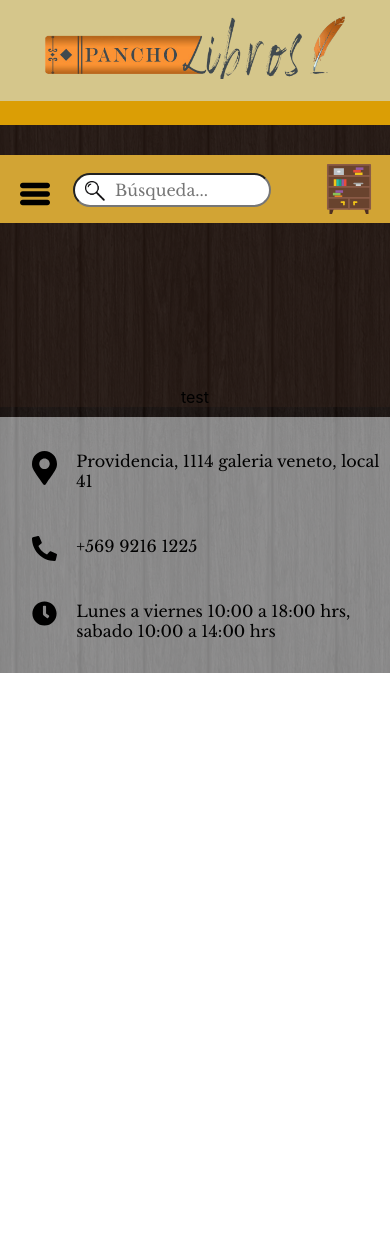
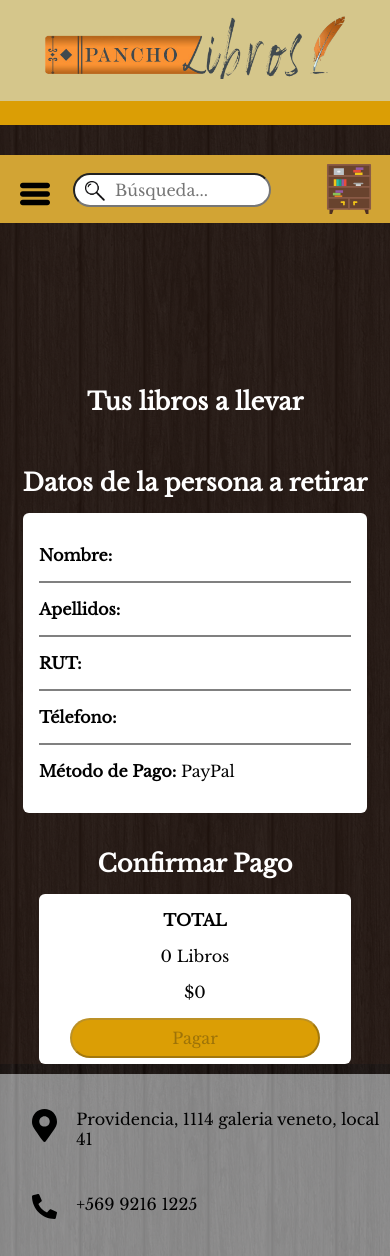
Before and after one commit to Frust135/webpage-PanchoLibros, a React (Create React App) app in the folder frontend/: page /orden in a window 390 px wide. Shown: the top 1256 px of the page. Before the commit the page ends 844 px from the top, so only its background shows below. Built offline with nearby package versions, Linux system fonts and the light colour scheme.

Commit message:
Implementación de página Orden, mostrando datos de la compra

```diff
--- a/frontend/src/components/ContainerCarrito/ContainerLibro.js
+++ b/frontend/src/components/ContainerCarrito/ContainerLibro.js
@@ -3,18 +3,24 @@ import exit from '../../assets/Body/exit.svg';
 import './ContainerLibro.css';
 
 const ContainerLibro = (props) =>{
+    let buttonStyle = null
+    if (props.orden===true){
+        buttonStyle ={
+            display: 'none'
+        };
 
+    }
     return(
         <div className="ContainerLibro">
             <div className="ContainerLibro-libro">
-            <img src={exit} onClick={props.removeBookHandler} id="ContainerLibro-exit-mobile" alt="exit-button"></img>
+            <img style={buttonStyle} src={exit} onClick={props.removeBookHandler} id="ContainerLibro-exit-mobile" alt="exit-button"></img>
                 <img src={props.portada} alt="portada" className="ContainerLibro-portada"></img>
                 <p id="containerTitulo">{props.titulo}</p>
                 <p className="ContainerLibro-texto">Autor: {props.autor}</p>
                 <p className="ContainerLibro-texto">Editorial: {props.editorial}</p>
             </div>
             <div className="ContainerLibro-precio">
-                <img src={exit} onClick={props.removeBookHandler} id="ContainerLibro-exit-desktop" alt="exit-button"></img>
+                <img style={buttonStyle} src={exit} onClick={props.removeBookHandler} id="ContainerLibro-exit-desktop" alt="exit-button"></img>
                 <p id="containerPrecio">${props.precio}</p>
             </div>
         </div>
--- a/frontend/src/components/ContainerCarrito/ContainerPrecio.js
+++ b/frontend/src/components/ContainerCarrito/ContainerPrecio.js
@@ -8,7 +8,7 @@ const ContainerPrecio = (props) =>{
             <p id="ContainerPrecio-total">TOTAL</p>
             <p id="ContainerPrecio-cantidad">{props.cantidad} Libros</p>
             <p id="ContainerPrecio-precio">${props.preciototal}</p>
-            <Link to="/informacion"><button className="pagar" disabled={props.cantidad===0}> Comprar </button></Link>
+            <Link to="/informacion"><button className="pagar" disabled={props.cantidad===0}> {props.texto} </button></Link>
         </div>
     );
 
--- a/frontend/src/screens/BuyScreen/BuyScreen.js
+++ b/frontend/src/screens/BuyScreen/BuyScreen.js
@@ -44,6 +44,7 @@ const Buyscreen = (props) =>{
             <ContainerPrecio
             cantidad={cartItems.reduce((acumulador) => acumulador + 1 , 0)}
             preciototal={cartItems.reduce((acumulador, libro) => acumulador + libro.precio, 0)}
+            texto={"Continuar"}
             />
         </div>
     );
--- a/frontend/src/screens/InformationScreen/InformationScreen.css
+++ b/frontend/src/screens/InformationScreen/InformationScreen.css
@@ -2,7 +2,7 @@
 .InformationScreen{
     font-family: 'Libre Baskerville', serif;
     transition: all 0.3s ease 0s;
-    margin: 5rem 0rem;
+    margin: 0rem 0rem 4rem 0rem;
 }
 .InformationScreen-info{
     background-color: #dcbe8e;
--- a/frontend/src/screens/InformationScreen/InformationScreen.js
+++ b/frontend/src/screens/InformationScreen/InformationScreen.js
@@ -45,7 +45,7 @@ const InformationScreen = (props) =>{
             <div>
                 <label htmlFor="pago">MÉTODO DE PAGO</label>
                 <div className="paypal-pago">
-                    <input type="radio" id="paypal" value="PayPal" name ="metodo-pago" required checked onChange={(e) => setMetodoPago(e.target.value)}></input>
+                    <input type="radio" id="paypal" value="PayPal" name ="metodo-pago" required onChange={(e) => setMetodoPago(e.target.value)}></input>
                     <label id="paypal-lbl" htmlFor="paypal">PayPal</label>
                 </div>
                 <div className="webpay-pago">
--- a/frontend/src/screens/OrdenScreen/OrdenScreen.css
+++ b/frontend/src/screens/OrdenScreen/OrdenScreen.css
@@ -0,0 +1,46 @@
+@import url('https://fonts.googleapis.com/css2?family=Libre+Baskerville&display=swap');
+.ContainerLibro{
+    display: inline-block;
+    padding: 1rem;
+}
+
+.ContainerPrecio{
+    display: block;
+}
+.PagoScreen h1{
+    font-size: 2rem;
+    font-family: 'Libre Baskerville', serif;
+    color: white;
+}
+.PagoScreen-informacion{
+    background-color: white;
+    font-family: 'Libre Baskerville', serif;
+    text-align: center;
+    margin: 0 auto;
+    width: 40%;
+    border-radius: 6px;
+    transition: all 0.3s ease 0s;
+    padding: 1rem;
+}
+
+.PagoScreen-informacion hr{
+    border: 1px solid #808080;
+}
+
+@media (max-width: 1124px){
+    .PagoScreen h1{
+        font-size: 1.7rem;
+    }
+    .PagoScreen-informacion{
+        width: 70%;
+    }
+}
+
+@media (max-width: 650px){
+    .PagoScreen h1{
+        font-size: 1.5rem;
+    }
+    .PagoScreen-informacion{
+        width: 80%;
+    }
+}
--- a/frontend/src/screens/OrdenScreen/OrdenScreen.js
+++ b/frontend/src/screens/OrdenScreen/OrdenScreen.js
@@ -1,9 +1,52 @@
 import React from 'react';
+import './OrdenScreen.css';
+import {useSelector} from 'react-redux';
+import ContainerLibro from '../../components/ContainerCarrito/ContainerLibro';
+import ContainerPrecio from '../../components/ContainerCarrito/ContainerPrecio';
 
-const PagoScreen = () =>{
+const PagoScreen = (props) =>{
+    const cart = useSelector(state => state.cart);
+    if (!cart.cartItems){
+        props.history.push('/estanteria');
+    }
     return(
-        <div>
-            test
+        <div className="PagoScreen">
+            <h1>Tus libros a llevar</h1>
+            <div className="PagoScreen-productos">
+                {cart.cartItems.map((libros) =>(
+                    <ContainerLibro
+                    key={libros.ISBN}
+                    titulo={libros.titulo}
+                    autor={libros.autor}
+                    editorial={libros.editorial}
+                    portada={libros.portada}
+                    precio={libros.precio}
+                    orden={true}
+                    />
+                    ))
+                    }
+            </div>
+            <br/>
+            <h1>Datos de la persona a retirar</h1>
+            <div className="PagoScreen-informacion">
+                    <p><strong>Nombre: </strong>{cart.InformacionUsuario.nombre} </p>
+                    <hr/>
+                    <p><strong>Apellidos:</strong> {cart.InformacionUsuario.apellidos} </p>
+                    <hr/>
+                    <p><strong>RUT: </strong>{cart.InformacionUsuario.rut} </p>
+                    <hr/>
+                    <p><strong>Télefono: </strong>{cart.InformacionUsuario.telefono} </p>
+                    <hr/>
+                    <p><strong>Método de Pago: </strong>{cart.metodoPago} </p>
+            </div>
+            <br/>
+            <h1>Confirmar Pago</h1>
+            <div>
+            <ContainerPrecio
+            cantidad={cart.cartItems.reduce((acumulador) => acumulador + 1 , 0)}
+            preciototal={cart.cartItems.reduce((acumulador, libro) => acumulador + libro.precio, 0)}
+            texto={"Pagar"}/>
+            </div>
         </div>
     );
 }
```
